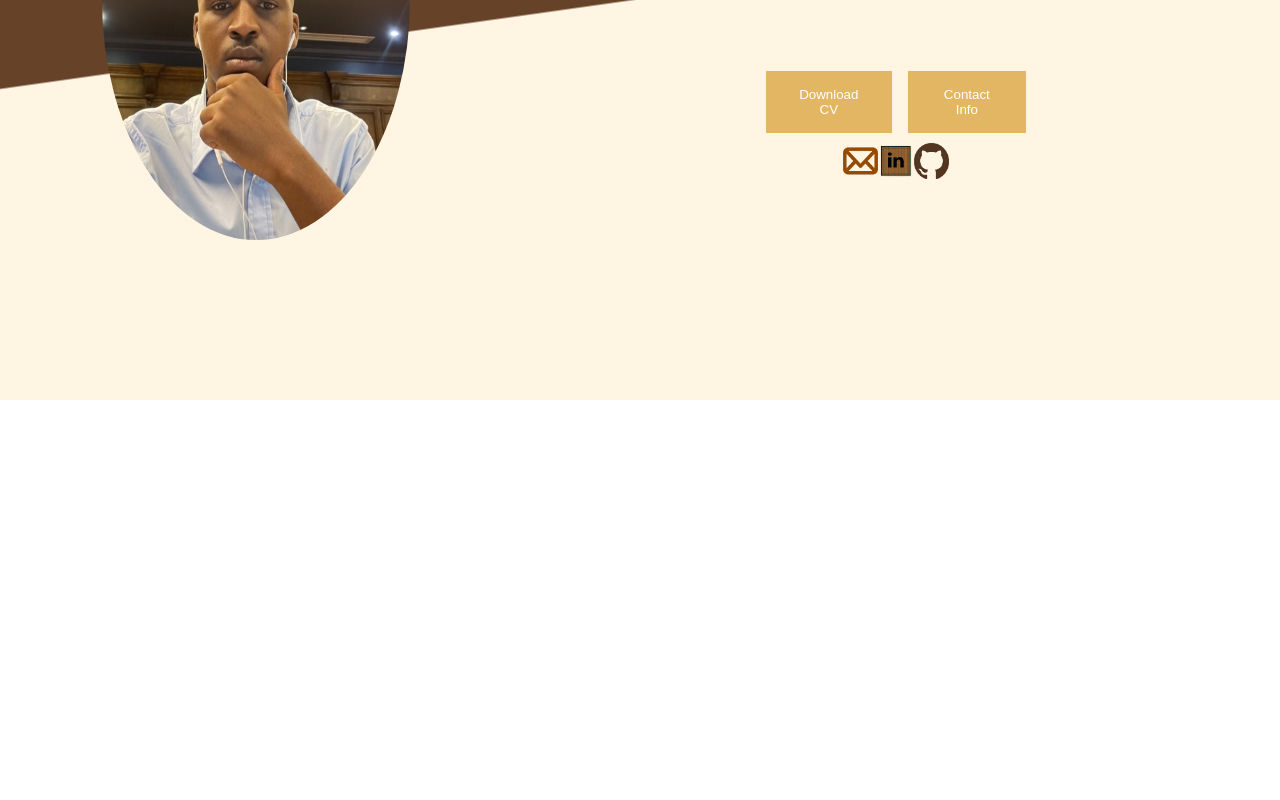
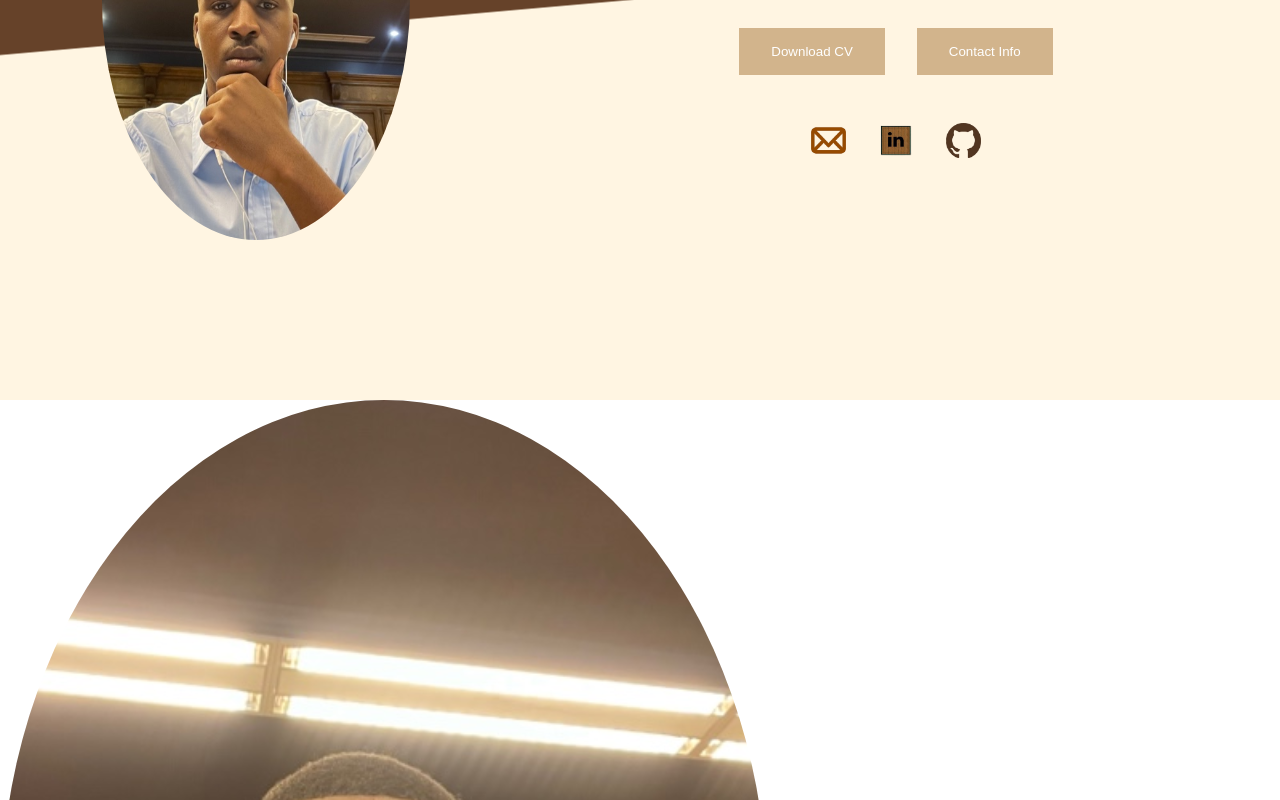
Before and after one commit to lungaHamilton09/Best-Vue-Port, a Vue app: page / in a window 1280 px wide. Shown: the part 400-1200 px from the top of the page. Before the commit the page ends 800 px from the top, so only its background shows below. Built offline with nearby package versions, Linux system fonts and the light colour scheme.

Commit message:
Buttons aligned

```diff
--- a/src/Home/HomeCard.vue
+++ b/src/Home/HomeCard.vue
@@ -16,9 +16,6 @@
   <div class="main-container">
     <div class="wallpaper"></div>
 
-
-
-
     <div class="image-container">
       <img src="../images/IMG_1691.jpg" alt="#" class="hero-image">
     </div>
@@ -29,7 +26,9 @@
         <h1 class="font-text-small">Hello, I'm </h1>
         <br><br>
         <h1 class="font-text-large">Lunga Momoza </h1>
+        <br><br>
         <h1 class="font-text-small">Software Developer</h1>
+        <br><br>
       </div>
 
       <div class="something">
@@ -61,6 +60,15 @@
   <!-- About section -->
   <div class="about-container">
 
+    <div class="about-image-container">
+      <img src="../images/IMG_1691.jpg" alt="#" class="hero-image">
+    </div>
+
+    <div class="about-text-container">
+      <h1>Heading</h1>
+      <div class="experience-boxes"></div>
+      <p>Lorem ipsum dolor sit amet consectetur adipisicing elit. Vero ad enim ab obcaecati, harum quae. Soluta aspernatur provident deleniti enim debitis cupiditate ut modi corporis cum? Nam pariatur non id.</p>
+    </div>
   </div>
 
   <!-- experience section -->
@@ -118,7 +126,7 @@ export default {
   position: absolute;
   width: 100vw;
   height: 100vh;
-  background: linear-gradient(172deg, #664229 49.8%, #FFF5E2 50%);
+  background: linear-gradient(175deg, #664229 49.8%, #FFF5E2 50%);
   z-index: -1;
 }
 
@@ -146,22 +154,23 @@ export default {
 .home-left-container {
   display: flex;
   flex-direction: column;
-  justify-content: center;
+  justify-content: flex-start;
   align-items: center;
-  gap: 7rem;
+  gap: 3rem;
+  padding-top: 20vh;
   width: 60vw;
-  height: 100%;
+  height: 100vh;
 }
 .something {
   display: flex;
   flex-direction: column;
   align-items: center;
-  justify-content: center;
-  gap: 1rem;
+  justify-content: flex-start;
+  gap: 3rem;
 }
 .home-button-container {
   display: flex;
-  gap: 1rem;
+  gap: 2rem;
   align-items: center;
 }
 .home-inner-text {
@@ -172,21 +181,21 @@ export default {
   /* gap: 1rem; */
 }
 .Button {
-  background-color: #e2b663;
+  background-color: #D2B48C;
   padding: 1rem 2rem;
   color: white;
+  min-width: 30px;
   /* min-width: 48px; */
 }
 
-
 .home-button-container {
-  width: 300px;
-  height: 50px;
-  padding: 10px 20px;
-  font-size: 18px;
+  width: 100%;
 }
 .home-links-container {
-
+  display: flex;
+  align-items: center;
+  justify-content: space-evenly;
+  gap: 2rem;
 }
 .home-links-container a {
   text-decoration: none;
@@ -200,7 +209,9 @@ export default {
 }
 
 /* about section */
+.about-container {
 
+}
 
 /* font styles */
 .font-text-small {
```
